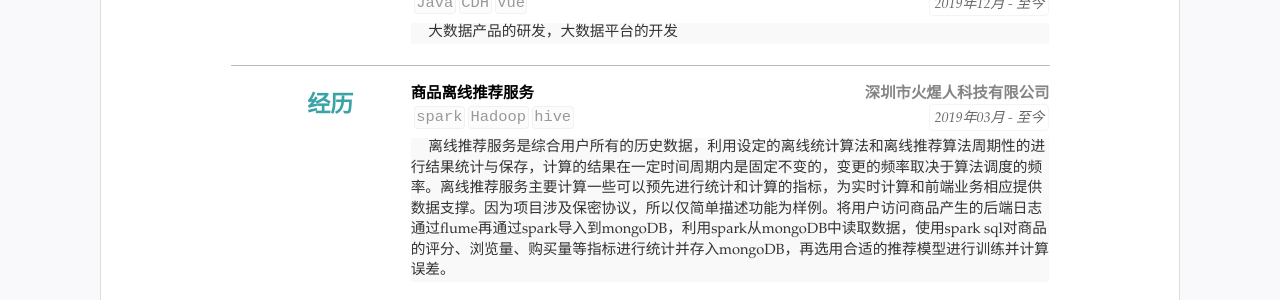
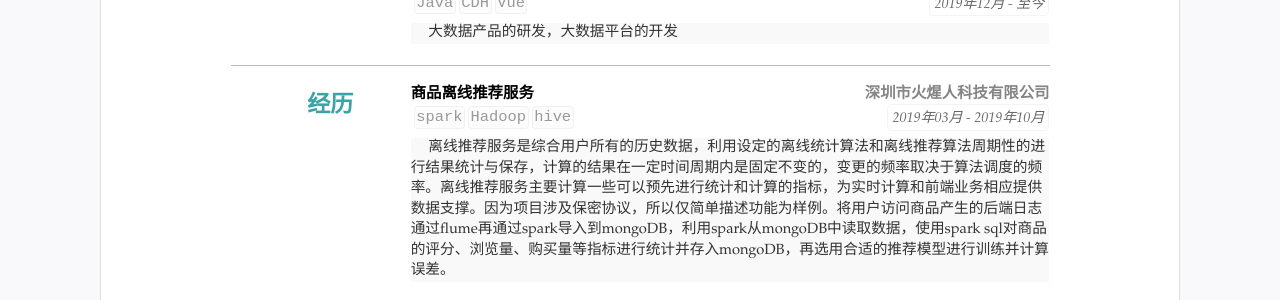
Before and after one commit to llluno/resume, a Jekyll site: the page built from index.html, in a window 1280 px wide. Shown: the part 790-1090 px from the top of the page. Built offline with Jekyll 4.4.1, drawn with Linux system fonts in a browser that asks for light colours.

Commit message:
Update resume.yml

```diff
--- a/_data/resume.yml
+++ b/_data/resume.yml
@@ -104,7 +104,7 @@ main: #简历主要内容，
     name: 经历
     content:
       - title: 商品离线推荐服务
-        duration: 2019年03月 - 至今
+        duration: 2019年03月 - 2019年10月
         tags:
           - spark
           - Hadoop
```
